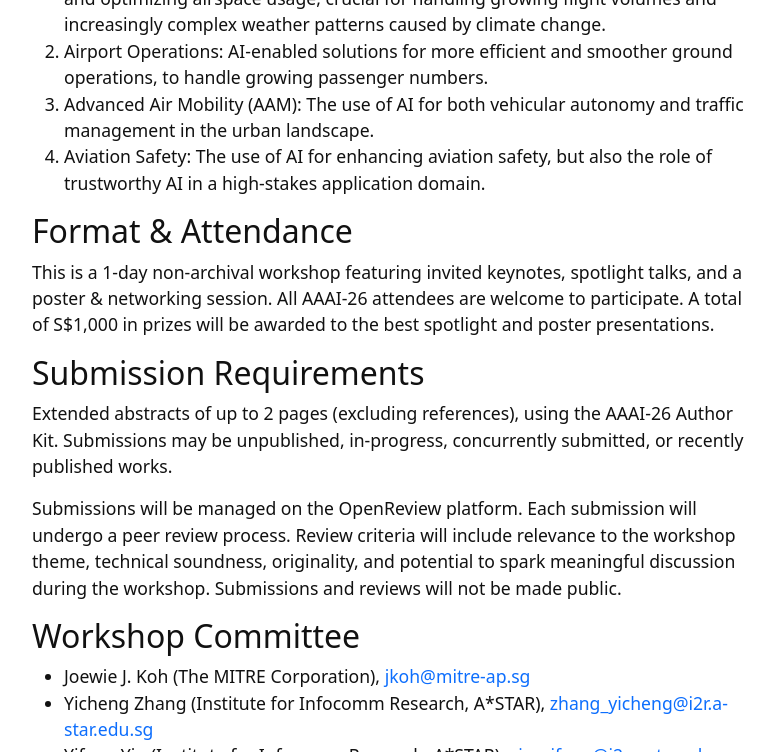
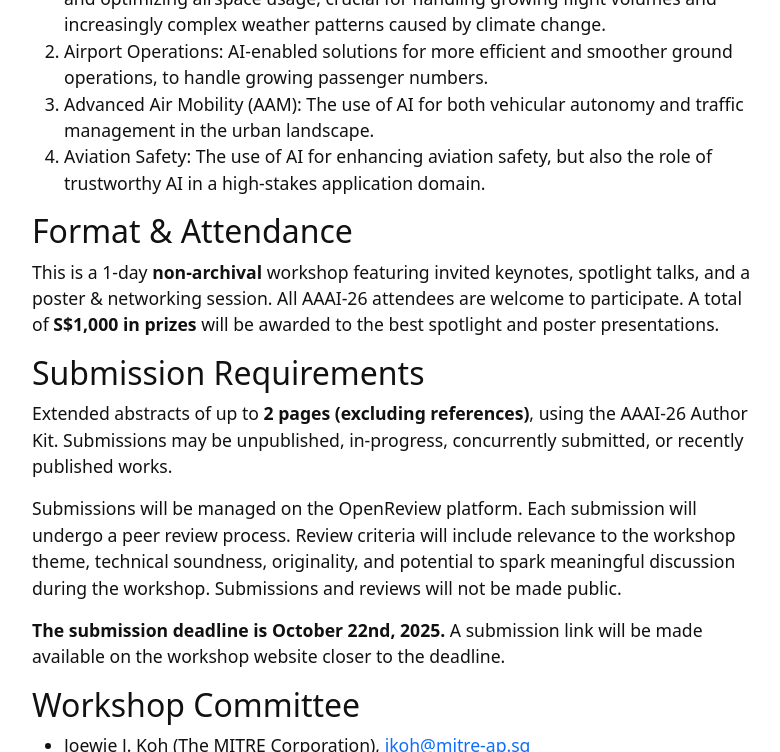
Before and after one commit to AI4AT/ai4at.github.io, a Jekyll site: the page built from index.md, in a window 1280 px wide and 900 px high, scrolled down 1110 px, cut to the strip 0-752 px from the top of the window. Shown: the whole strip, without its empty margins (245-1025 px from the left). Built offline with Jekyll 4.4.1, drawn with Linux system fonts in a browser that asks for light colours.

Commit message:
Add submission deadline

```diff
--- a/index.md
+++ b/index.md
@@ -20,13 +20,15 @@ The workshop will focus on a broad range of issues, including but not limited to
 
 ## Format & Attendance
 
-This is a 1-day non-archival workshop featuring invited keynotes, spotlight talks, and a poster & networking session. All AAAI-26 attendees are welcome to participate. A total of S$1,000 in prizes will be awarded to the best spotlight and poster presentations.
+This is a 1-day **non-archival** workshop featuring invited keynotes, spotlight talks, and a poster & networking session. All AAAI-26 attendees are welcome to participate. A total of **S$1,000 in prizes** will be awarded to the best spotlight and poster presentations.
 
 ## Submission Requirements
 
-Extended abstracts of up to 2 pages (excluding references), using the AAAI-26 Author Kit. Submissions may be unpublished, in-progress, concurrently submitted, or recently published works.
+Extended abstracts of up to **2 pages (excluding references)**, using the AAAI-26 Author Kit. Submissions may be unpublished, in-progress, concurrently submitted, or recently published works.
 
 Submissions will be managed on the OpenReview platform. Each submission will undergo a peer review process. Review criteria will include relevance to the workshop theme, technical soundness, originality, and potential to spark meaningful discussion during the workshop. Submissions and reviews will not be made public.
+
+**The submission deadline is October 22nd, 2025.** A submission link will be made available on the workshop website closer to the deadline.
 
 ## Workshop Committee
 
```
